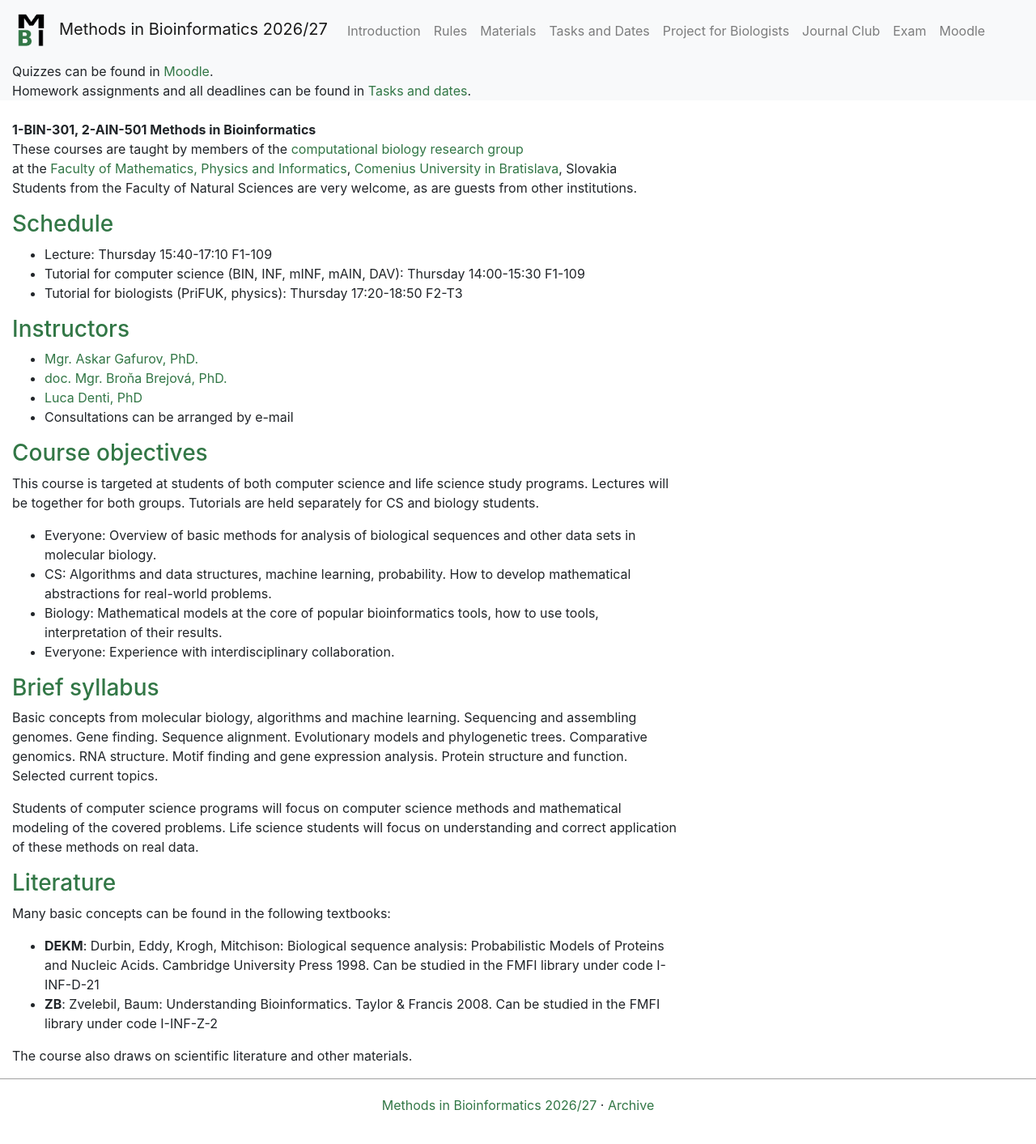
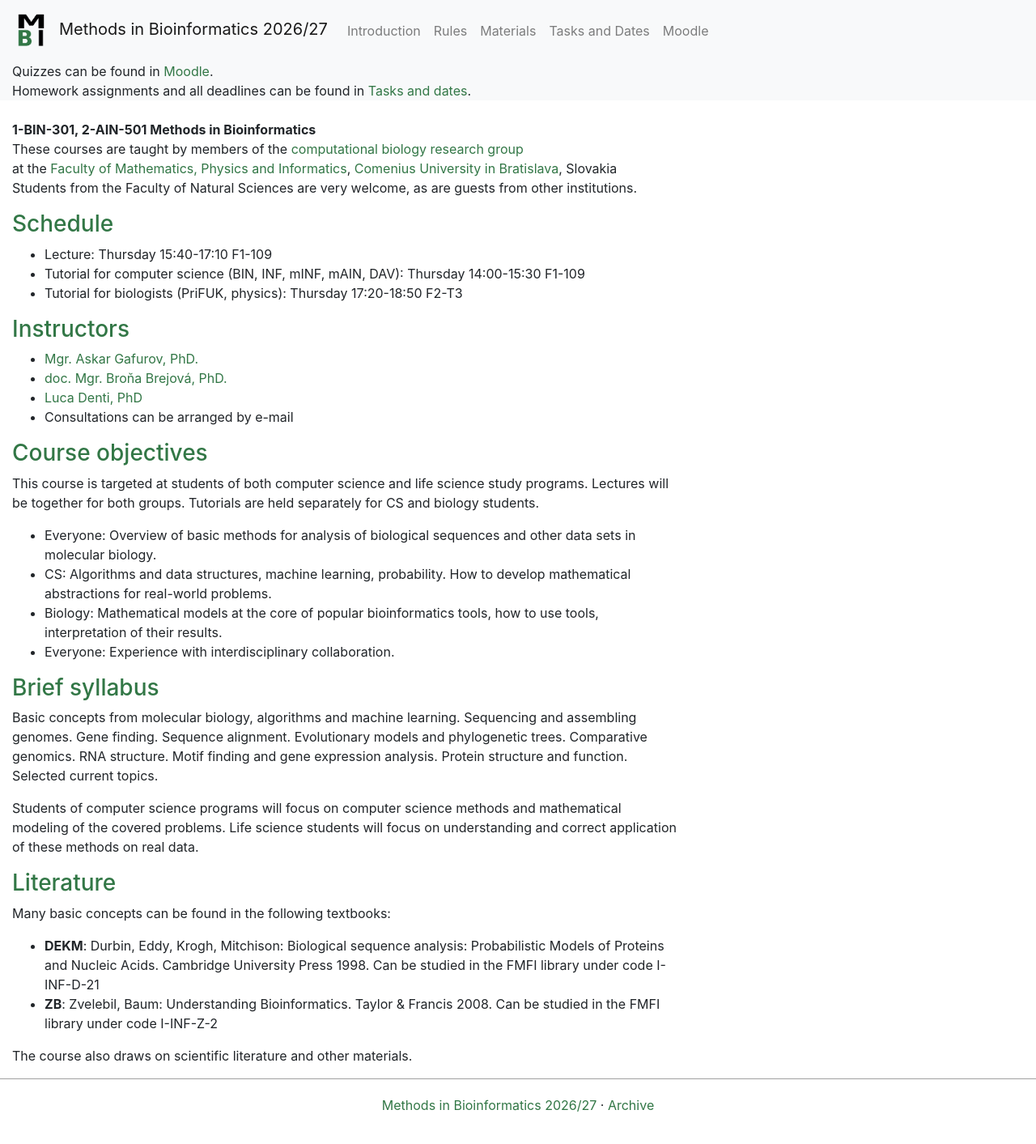
Before and after one commit to fmfi-compbio/mbi, a Jekyll site: the page built from index.md, in a window 1280 px wide. Shown: the whole page at 81% size. Built offline with Jekyll 4.4.1, drawn with Linux system fonts in a browser that asks for light colours; nearby versions of some CDN libraries; our own code applies the rules of GitHub Pages for plain Markdown files.

Commit message:
hide later stuff

```diff
--- a/_config.yml
+++ b/_config.yml
@@ -11,6 +11,6 @@ header_pages:
   - Rules.md
   - Materials.md
   - Tasks.md
-  - Project.md
-  - Journal_club.md
-  - Exam.md
+#  - Project.md
+#  - Journal_club.md
+#  - Exam.md
```
